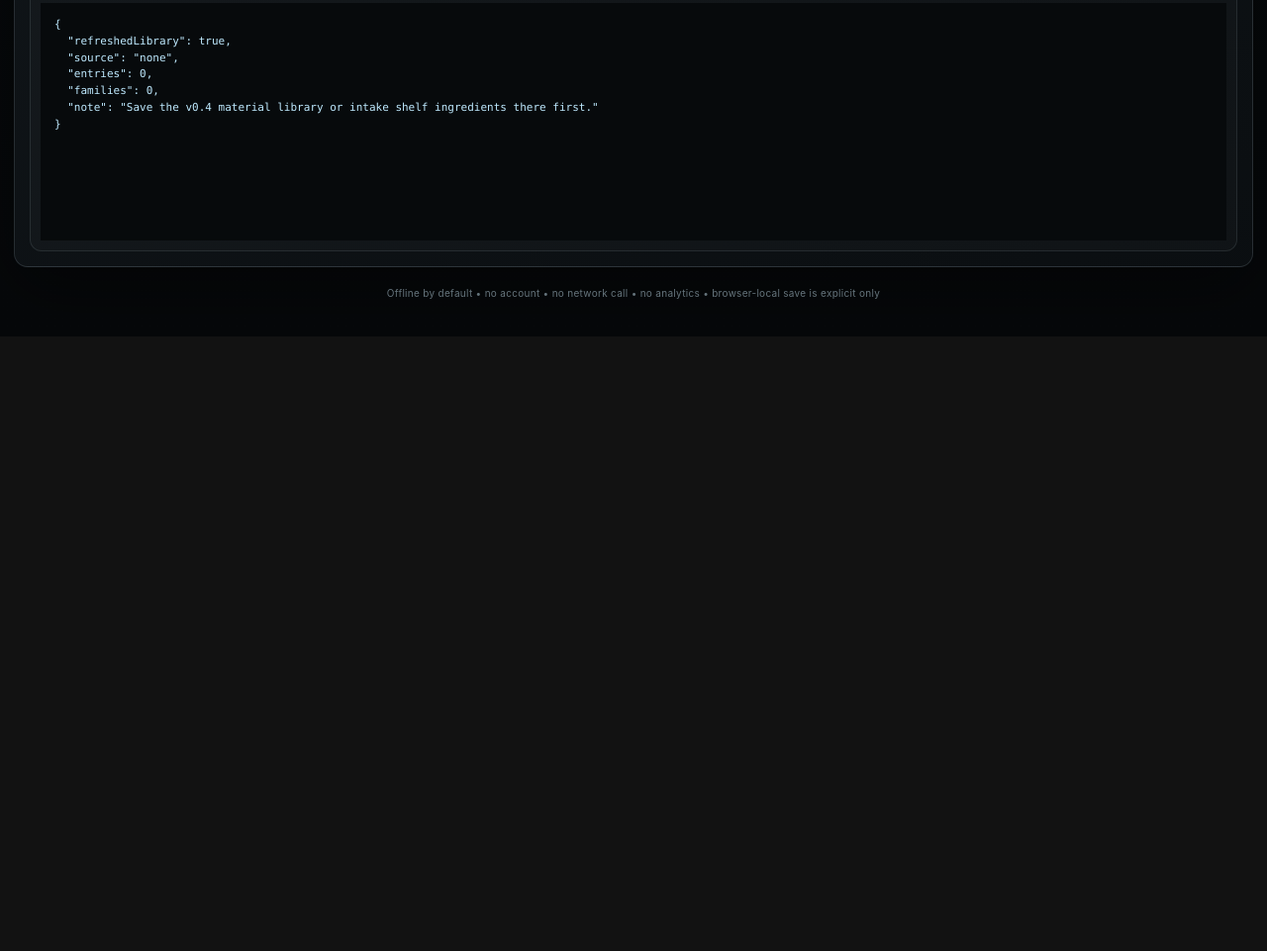
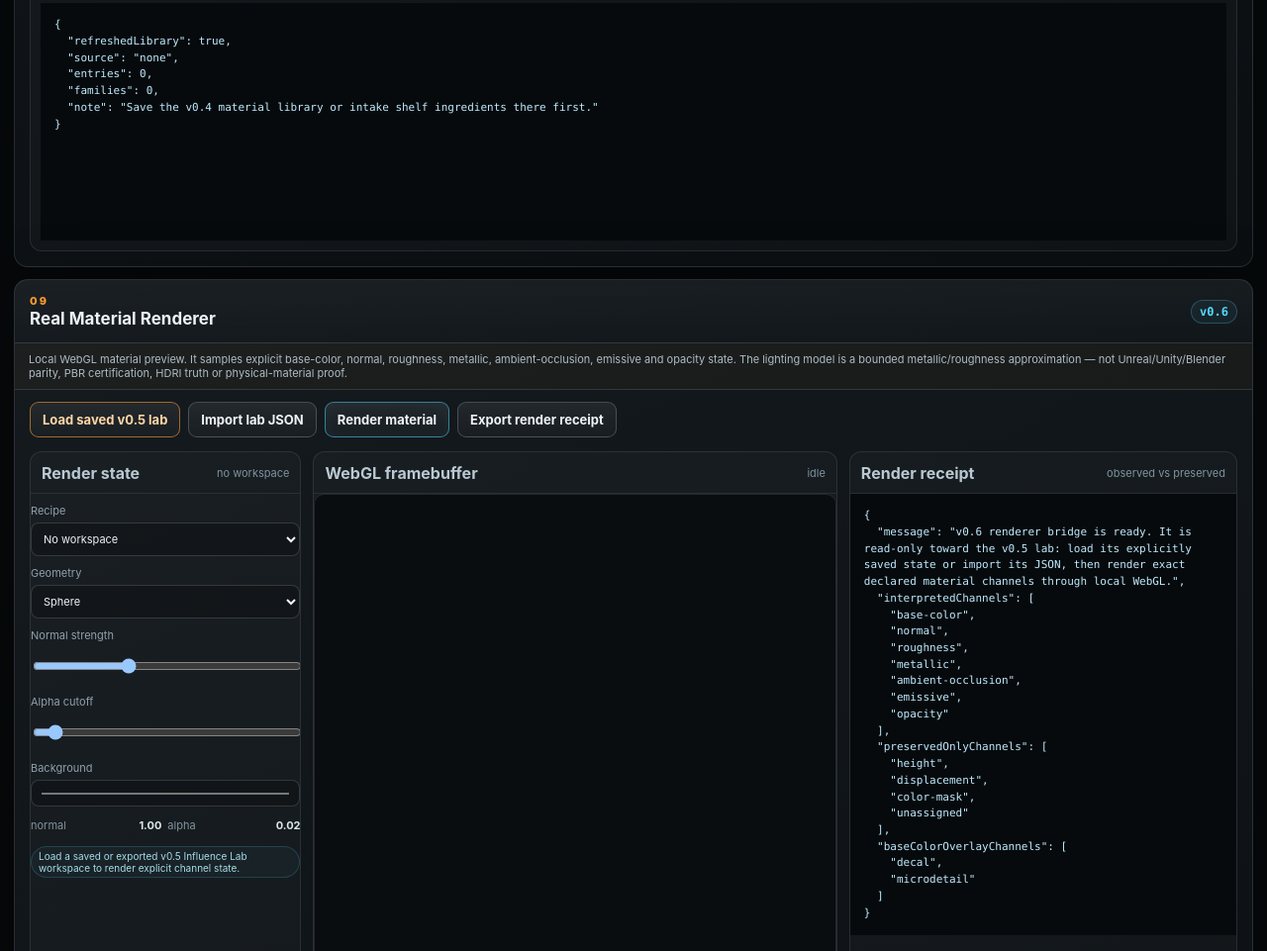
Before and after one commit to mike-axiom-mir/axm-material-surface-fabric, a website: page index.html in a window 1280 px wide. Shown: the part 5299-6260 px from the top of the page at 99% size. Before the commit the page ends 5639 px from the top, so only its background shows below. Drawn offline with Linux system fonts and the light colour scheme.

Commit message:
Load v0.6 WebGL material renderer

```diff
--- a/index.html
+++ b/index.html
@@ -10,6 +10,7 @@
   <link rel="stylesheet" href="material-delta.css" />
   <link rel="stylesheet" href="material-library.css" />
   <link rel="stylesheet" href="influence-lab.css" />
+  <link rel="stylesheet" href="renderer-bridge.css" />
 </head>
 <body>
   <div class="app-shell">
@@ -143,5 +144,7 @@
   <script src="material-library.js"></script>
   <script src="influence-core.js"></script>
   <script src="influence-lab.js"></script>
+  <script src="renderer-core.js"></script>
+  <script src="renderer-bridge.js"></script>
 </body>
 </html>
```
